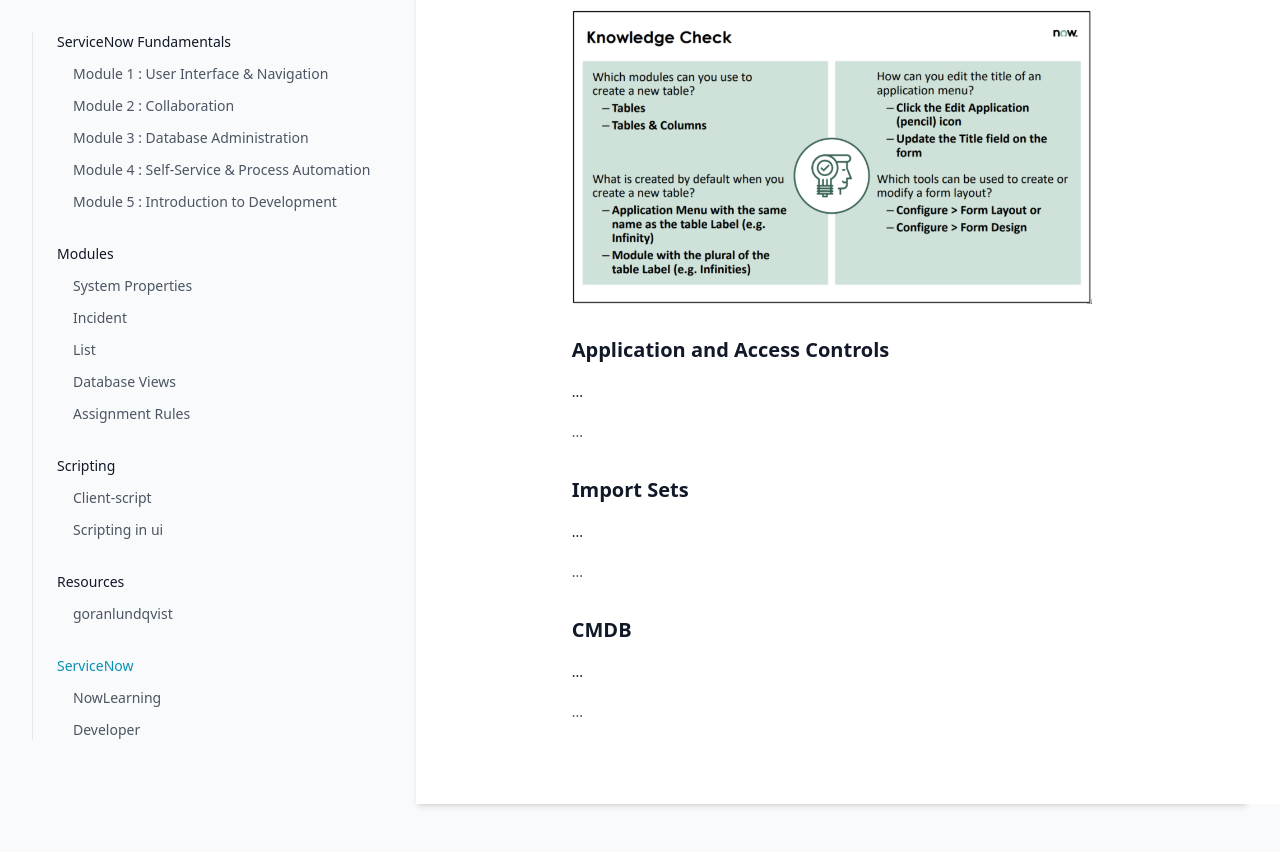
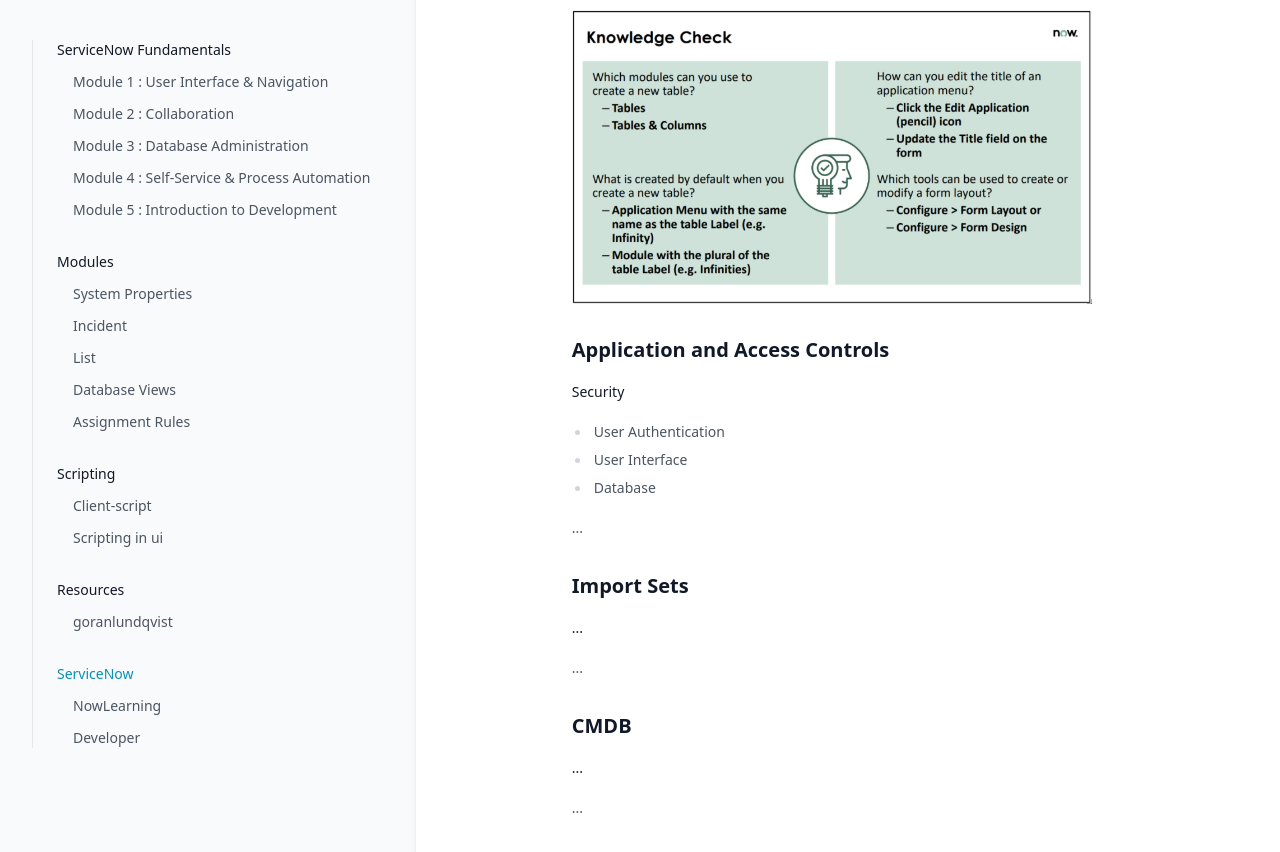
Before and after one commit to greglejeune/ebook, a Jekyll site: the page built from _servicenow/2021-11-01-snf-module3.md, in a window 1280 px wide and 900 px high, scrolled down 1262 px. Shown: the top 852 px of the window. Built offline with Jekyll 4.4.1, drawn with Linux system fonts in a browser that asks for light colours.

Commit message:
Update 2021-11-01-snf-module3.md

```diff
--- a/_servicenow/2021-11-01-snf-module3.md
+++ b/_servicenow/2021-11-01-snf-module3.md
@@ -72,7 +72,13 @@ category: snf
 
 <h2>Application and Access Controls</h2>
 
-<p style="text-align: justify;"><strong>...</strong></p>
+<p style="text-align: justify;"><strong>Security</strong></p>
+
+<ul>
+  <li>User Authentication</li>
+  <li>User Interface</li>
+  <li>Database</li>
+</ul>
 
 <p style="text-align: justify;">
     ...
```
